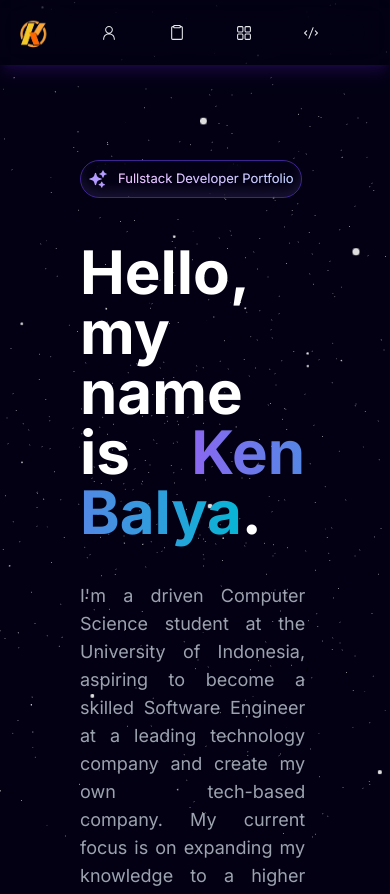
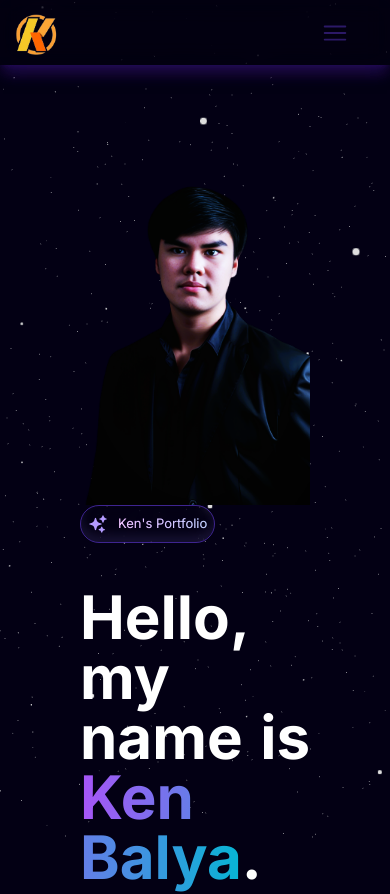
Before and after one commit to KenBalya/my-portfolio, a Next.js app: page / in a window 390 px wide. Shown: the top 894 px of the page. Built offline with nearby package versions, Linux system fonts and the light colour scheme; a web font is replaced by a local one.

Commit message:
Update frontend

```diff
--- a/app/layout.tsx
+++ b/app/layout.tsx
@@ -2,7 +2,7 @@ import type { Metadata } from "next";
 import { Inter } from "next/font/google";
 import "./globals.css";
 import StarsCanvas from "@/components/main/StarBackground";
-import Navbar from "@/components/main/Navbar";
+import { Navbar } from "@/components/main/Navbar";
 import Footer from "@/components/main/Footer";
 
 const inter = Inter({ subsets: ["latin"] });
--- /dev/null
+++ b/components/main/Navbar/Drawer.tsx
@@ -0,0 +1,76 @@
+import React from "react";
+import { DrawerProps } from "./interface";
+import { Transition } from '@headlessui/react'
+import { RxCode, RxPerson, RxDashboard, RxClipboard } from "react-icons/rx";
+import Link from 'next/link'
+export const Drawer : React.FC<DrawerProps> = ({isClicked, closeNavbar}) => {
+    return(
+    <Transition
+      as="div"
+      className=""
+      show={isClicked}
+      enter="transition-opacity duration-150"
+      enterFrom="opacity-0"
+      enterTo="opacity-100"
+      leave="transition-opacity duration-150"
+      leaveFrom="opacity-100"
+      leaveTo="opacity-0"
+    >
+       <div className="flex flex-col z-50">
+        <div className="flex flex-col border-t-2">
+          <button
+            onClick={closeNavbar}
+            className="z-40 w-full text-black capitalize font-bold"
+          >
+            <Link
+              href="#about-me"
+              className={`shadow-[#2A0E61]/50 bg-[#03001417] backdrop-blur-md text-start w-full h-full px-4 py-5 text-white flex gap-1`}
+            >
+              <RxPerson/>
+              <div>About Me</div>
+            </Link>
+          </button>
+          <button
+            onClick={closeNavbar}
+            className="z-40 w-full text-black capitalize font-bold flex gap-1"
+          >
+            <Link
+              href="#skills"
+              className={`shadow-[#2A0E61]/50 bg-[#03001417] backdrop-blur-md text-start w-full h-full px-4 py-5 text-white flex gap-1`}
+            >
+              <RxClipboard/>
+              <div>Skills</div>
+            </Link>
+          </button>
+          <button
+            onClick={closeNavbar}
+            className="z-40 w-full text-black capitalize font-bold flex gap-1"
+          >
+
+            <Link
+              href="#awards"
+              className={`shadow-[#2A0E61]/50 bg-[#03001417] backdrop-blur-md text-start w-full h-full px-4 py-5 text-white flex gap-1`}
+            >
+              <RxDashboard/>
+              <div>Awards</div>
+            </Link>
+          </button>
+          <button
+            onClick={closeNavbar}
+            className="z-40 w-full text-black capitalize font-bold flex gap-1"
+          >
+            <Link
+              href="#projects"
+              className={`shadow-[#2A0E61]/50 bg-[#03001417] backdrop-blur-md text-start w-full h-full px-4 py-5 text-white flex gap-1`}
+            >
+              <RxCode/>
+              <div>Projects</div>
+            </Link>
+          </button>
+
+        </div>
+      </div>
+
+    </Transition>
+    )
+}
--- a/components/main/Navbar.tsx
+++ b/components/main/Navbar/NavbarNormal.tsx
@@ -3,16 +3,17 @@ import { Socials } from "@/constants";
 import Image from "next/image";
 import {useEffect, useState} from "react";
 import { RxCode, RxPerson, RxDashboard, RxClipboard } from "react-icons/rx";
+import { NavbarProps } from "./interface";
+import { Bars3Icon } from '@heroicons/react/24/solid'
 
-
-const Navbar = () => {
+export const NavbarNormal: React.FC<NavbarProps> = ({handleClicked}) => {
   const [isSmallScreen, setIsSmallScreen] = useState(
-    typeof window !== 'undefined' ? window.innerWidth <= 512 : false
+    typeof window !== 'undefined' ? window.innerWidth <= 1024 : false
   );
 
   useEffect(() => {
     const handleResize = () => {
-      setIsSmallScreen(window.innerWidth <= 512);
+      setIsSmallScreen(window.innerWidth <= 1024);
     };
 
     if (typeof window !== 'undefined') {
@@ -24,10 +25,9 @@ const Navbar = () => {
       };
     }
   }, []);
-
   return (
-    <div className="w-full h-[65px] fixed top-0 shadow-lg shadow-[#2A0E61]/50 bg-[#03001417] backdrop-blur-md z-50 md:px-10">
-      <div className="w-full h-full flex flex-row items-center justify-between m-auto px-[10px]">
+    <div className="w-full h-[65px] shadow-lg shadow-[#2A0E61]/50 bg-[#03001417] backdrop-blur-md z-50 lg:px-10">
+      <div className="w-full h-full flex flex-row items-center justify-between m-auto lg:px-[10px]">
         <a
           href="#about-me"
           className="h-auto w-auto flex flex-row items-center"
@@ -45,8 +45,8 @@ const Navbar = () => {
           </span>
         </a>
 
-        <div className="w-[500px] h-full flex flex-row items-center justify-between md:mr-20">
-          <div className="flex items-center justify-around md:justify-between w-full h-auto md:border md:border-[#7042f861] bg-[#0300145e] mr-[15px] px-[20px] py-[10px] rounded-full text-gray-200 ">
+        <div className="w-[500px] h-full hidden md:flex md:flex-row items-center justify-between lg:mr-20">
+          <div className=" hidden md:flex items-center justify-around md:justify-between w-full h-auto md:border md:border-[#7042f861] bg-[#0300145e] mr-[15px] px-[20px] py-[10px] rounded-full text-gray-200 ">
             <a href="#about-me" className="cursor-pointer flex">
             <RxPerson/>
             {isSmallScreen ? (
@@ -109,14 +109,8 @@ const Navbar = () => {
             </a>
           </div>
         </div>
-        {isSmallScreen ? (
-              <div>
-              {/* Content for screens less than or equal to 512px */}
-
-              </div>
-          ) : (
-            <div className="flex flex-row gap-1 md:gap-5">
-          {Socials.map((social) => (
+        <div className="hidden md:flex flex-row gap-1 md:gap-5">
+        {Socials.map((social) => (
             <a href={encodeURI(social.link)} key={social.name}>
             <Image className="scale-50 md:scale-100"
               src={social.src}
@@ -128,12 +122,14 @@ const Navbar = () => {
             </a>
           ))}
         </div>
-            )}
+        <button
+        onClick={handleClicked}
+        className="md:hidden text-[#7042f861] font-bold mr-10"
+        >
+          <Bars3Icon height={30} width={30} />
+        </button>
 
       </div>
     </div>
   );
-};
-
-
-export default Navbar;
+}
--- /dev/null
+++ b/components/main/Navbar/index.tsx
@@ -0,0 +1,40 @@
+'use client'
+import React, { useState } from 'react'
+import { NavbarStateProps } from './interface'
+import { NavbarNormal } from './NavbarNormal'
+import { Drawer } from './Drawer'
+export const Navbar: React.FC = () => {
+  const [navbarState, setNavbarState] = useState<NavbarStateProps>({
+    isClicked: false,
+    isOpen: false,
+  })
+
+  const handleClicked = () => {
+    setNavbarState({ ...navbarState, isClicked: !navbarState.isClicked })
+  }
+
+  const handleUserProfile = (bool: boolean) => {
+    setNavbarState({ ...navbarState, isOpen: bool })
+  }
+
+  const closeNavbar = () => {
+    setNavbarState({ ...navbarState, isClicked: false })
+  }
+
+  return (
+    <>
+      <div className="fixed w-full z-50 shadow-lg shadow-[#2A0E61]/50 bg-[#03001417] backdrop-blur-md md:px-10">
+        <NavbarNormal
+          {...navbarState}
+          handleClicked={handleClicked}
+          handleUserProfile={(bool: boolean) => handleUserProfile(bool)}
+        />
+        <Drawer
+          {...navbarState}
+          handleUserProfile={(bool: boolean) => handleUserProfile(bool)}
+          closeNavbar={closeNavbar}
+        />
+      </div>
+    </>
+  )
+}
--- /dev/null
+++ b/components/main/Navbar/interface.ts
@@ -0,0 +1,14 @@
+export interface NavbarStateProps {
+    isClicked: boolean
+    isOpen: boolean
+  }
+
+  export interface DrawerProps extends NavbarStateProps {
+    handleUserProfile: (bool: boolean) => void
+    closeNavbar: () => void
+  }
+
+  export interface NavbarProps {
+    handleUserProfile: (bool: boolean) => void
+    handleClicked: () => void
+  }
--- a/components/main/Projects.tsx
+++ b/components/main/Projects.tsx
@@ -14,7 +14,7 @@ const Projects = () => {
     title:"Riviu Buku",
     description:"A website of book collections that provides review and rating features",
     skills: ['Django', 'Tailwind', 'Javascript'], // Update with actual skills
-    link: "https://github.com/Riviu-Buku/riviu-buku"
+    link: "https://riviu-buku-d07-tk.pbp.cs.ui.ac.id/"
   };
   const props3 = {
     src:"/portfolio.png",
--- a/components/main/Skills.tsx
+++ b/components/main/Skills.tsx
@@ -10,6 +10,7 @@ const Skills = () => {
     <div
     style={{ backgroundImage: "url(/bg-2.jpg)" }}
     className="h-screen w-screen flex items-center justify-center bg-cover bg-center"
+    id="skills"
   >
     <div className="flex flex-col gap-20 max-w-[80%] text-justify items-center">
       <div className="flex flex-col items-center gap-4">
--- a/components/sub/HeroContent.tsx
+++ b/components/sub/HeroContent.tsx
@@ -35,16 +35,16 @@ const HeroContent = () => {
     <motion.div
       initial="hidden"
       animate="visible"
-      className="flex flex-row items-center justify-center px-20 mt-40 w-full z-[20]"
+      className="grid grid-cols-1 md:grid-cols-2 items-center justify-center px-20 mt-40 w-full z-[20]"
     >
-      <div className="h-full w-full flex flex-col gap-5 justify-center m-auto text-justify">
+      <div className="h-full w-full flex flex-col gap-5 justify-center m-auto text-justify order-last md:order-1">
         <motion.div
           variants={slideInFromTop}
           className="Welcome-box py-[8px] px-[7px] border border-[#7042f88b] opacity-[0.9]"
         >
           <SparklesIcon className="text-[#b49bff] mr-[10px] h-5 w-5" />
           <h1 className="Welcome-text text-[13px]">
-            Fullstack Developer Portfolio
+            Ken's Portfolio
           </h1>
         </motion.div>
 
@@ -76,11 +76,9 @@ const HeroContent = () => {
           Learn More!
         </motion.a>
       </div>
-      {windowWidth > 512 && (
-        // Your div content goes here
         <motion.div
         variants={slideInFromRight(0.8)}
-        className="w-full h-full flex justify-center items-center"
+        className="w-full h-full flex justify-center items-center order-1 md:order-last"
       >
         <Image
           src="/me.png"
@@ -90,7 +88,7 @@ const HeroContent = () => {
 
         />
       </motion.div>
-      )};
+
 
 
     </motion.div>
--- a/components/sub/ProjectCard.tsx
+++ b/components/sub/ProjectCard.tsx
@@ -13,7 +13,7 @@ interface Props {
 const ProjectCard = ({ src, title, description, skills, link }: Props) => {
   link = encodeURI(link);
   return (
-    <div className="relative overflow-hidden rounded-lg shadow-lg border border-[#2A0E61] z-50">
+    <div className="relative overflow-hidden rounded-lg shadow-lg border border-[#2A0E61] z-40">
       <a href={link}>
       <Image
         src={src}
--- a/package.json
+++ b/package.json
@@ -9,7 +9,9 @@
     "lint": "next lint"
   },
   "dependencies": {
+    "@headlessui/react": "^1.7.17",
     "@heroicons/react": "^2.0.18",
+    "headlessui": "^0.0.0",
     "next": "13.5.6",
     "react": "^18",
     "react-dom": "^18"
```
Also changed, not shown: public/gw.jpg, 1 other file (tests, documents, lock files or other folders).
